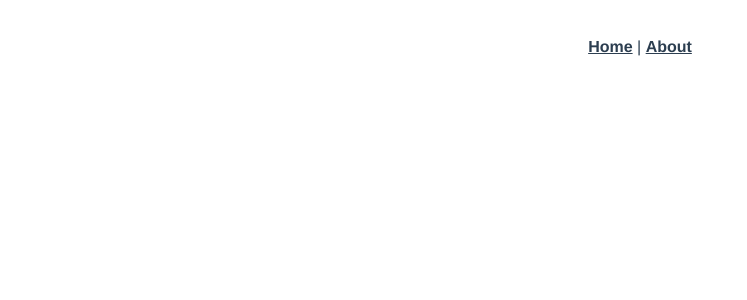
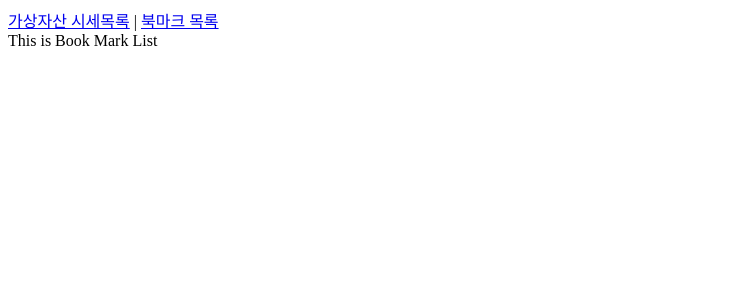
Before and after one commit to Han-Kyeol/get-coin-list, a Vue app in the folder get-coin-list-project/: page /bookMarkList in a window 1280 px wide. Shown: the top 300 px of the page, without its empty margins (0-747 px from the left). Built offline with nearby package versions, Linux system fonts and the light colour scheme.

Commit message:
feat(page composition): Compose page structure

```diff
--- a/get-coin-list-project/package.json
+++ b/get-coin-list-project/package.json
@@ -6,7 +6,8 @@
     "serve": "vue-cli-service serve",
     "build": "vue-cli-service build",
     "test:unit": "vue-cli-service test:unit",
-    "lint": "vue-cli-service lint"
+    "lint": "vue-cli-service lint",
+    "start": "vue-cli-service serve"
   },
   "dependencies": {
     "core-js": "^3.6.5",
--- a/get-coin-list-project/src/App.vue
+++ b/get-coin-list-project/src/App.vue
@@ -1,32 +1,9 @@
 <template>
   <div id="app">
     <div id="nav">
-      <router-link to="/">Home</router-link> |
-      <router-link to="/about">About</router-link>
+      <router-link to="/">가상자산 시세목록</router-link> |
+      <router-link to="/bookMarkList">북마크 목록</router-link>
     </div>
     <router-view/>
   </div>
 </template>
-
-<style>
-#app {
-  font-family: Avenir, Helvetica, Arial, sans-serif;
-  -webkit-font-smoothing: antialiased;
-  -moz-osx-font-smoothing: grayscale;
-  text-align: center;
-  color: #2c3e50;
-}
-
-#nav {
-  padding: 30px;
-}
-
-#nav a {
-  font-weight: bold;
-  color: #2c3e50;
-}
-
-#nav a.router-link-exact-active {
-  color: #42b983;
-}
-</style>
--- a/get-coin-list-project/src/router/index.ts
+++ b/get-coin-list-project/src/router/index.ts
@@ -1,22 +1,19 @@
 import Vue from 'vue';
 import VueRouter, { RouteConfig } from 'vue-router';
-import Home from '../views/Home.vue';
+import PriceList from '@/views/PriceList.vue';
 
 Vue.use(VueRouter);
 
 const routes: Array<RouteConfig> = [
   {
     path: '/',
-    name: 'Home',
-    component: Home,
+    name: 'PriceList',
+    component: PriceList,
   },
   {
-    path: '/about',
-    name: 'About',
-    // route level code-splitting
-    // this generates a separate chunk (about.[hash].js) for this route
-    // which is lazy-loaded when the route is visited.
-    component: () => import(/* webpackChunkName: "about" */ '../views/About.vue'),
+    path: '/bookMarkList',
+    name: 'BookMarkList',
+    component: () => import('../views/BookMarkList.vue'),
   },
 ];
 
--- a/get-coin-list-project/src/views/About.vue
+++ /dev/null
@@ -1,5 +0,0 @@
-<template>
-  <div class="about">
-    <h1>This is an about page</h1>
-  </div>
-</template>
--- /dev/null
+++ b/get-coin-list-project/src/views/BookMarkList.vue
@@ -0,0 +1,15 @@
+<template>
+  <div class="book-mark-list-view">
+    This is Book Mark List
+  </div>
+</template>
+
+<script lang="ts">
+import Vue from 'vue';
+import { Component } from 'vue-property-decorator';
+
+@Component
+export default class BookMarkList extends Vue {
+
+}
+</script>
--- a/get-coin-list-project/src/views/Home.vue
+++ /dev/null
@@ -1,18 +0,0 @@
-<template>
-  <div class="home">
-    <img alt="Vue logo" src="../assets/logo.png">
-    <HelloWorld msg="Welcome to Your Vue.js + TypeScript App"/>
-  </div>
-</template>
-
-<script lang="ts">
-import { Component, Vue } from 'vue-property-decorator';
-import HelloWorld from '@/components/HelloWorld.vue'; // @ is an alias to /src
-
-@Component({
-  components: {
-    HelloWorld,
-  },
-})
-export default class Home extends Vue {}
-</script>
--- /dev/null
+++ b/get-coin-list-project/src/views/PriceList.vue
@@ -0,0 +1,15 @@
+<template>
+  <div class="price-list-view">
+    This is Price List View
+  </div>
+</template>
+
+<script lang="ts">
+import Vue from 'vue';
+import { Component } from 'vue-property-decorator';
+
+@Component
+export default class PriceList extends Vue {
+
+}
+</script>
```
Also changed, not shown: 1 other file (tests, documents, lock files or other folders).
